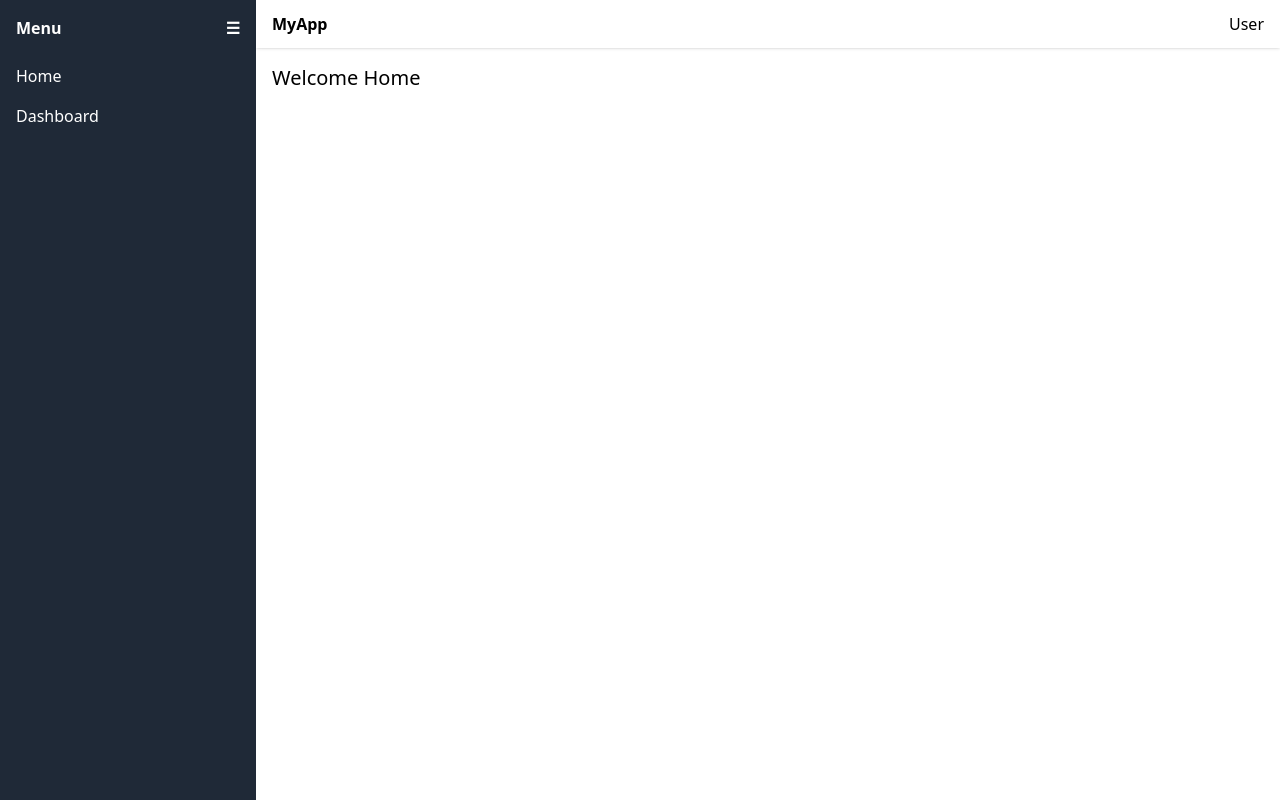
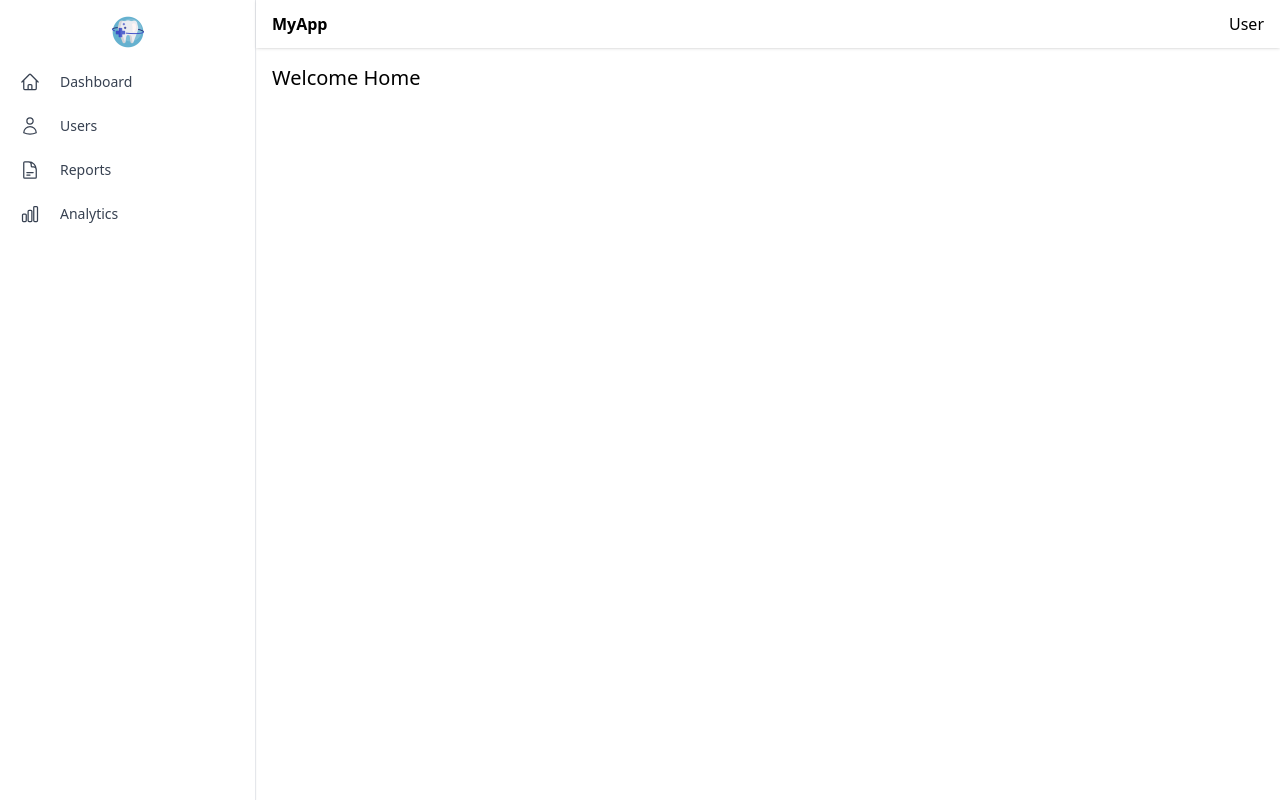
Before and after one commit to giridhar0025/dcms_portal_fe, a React (Vite) app: page / in a window 1280 px wide. Built offline with nearby package versions, Linux system fonts and the light colour scheme; no server answers.

Commit message:
fixed setup issues and update sidebar

```diff
--- a/src/components/layout/Sidebar.tsx
+++ b/src/components/layout/Sidebar.tsx
@@ -1,34 +1,50 @@
-import { Link } from 'react-router-dom';
+import {
+  HomeIcon,
+  UserIcon,
+  DocumentTextIcon,
+  ChartBarIcon,
+} from '@heroicons/react/24/outline';
+import { Link, useLocation } from 'react-router-dom';
+import clsx from 'clsx';
 
-interface SidebarProps {
-  open: boolean;
-  onToggle: () => void;
-}
+const navItems = [
+  { label: 'Dashboard', to: '/dashboard', icon: HomeIcon },
+  { label: 'Users', to: '/users', icon: UserIcon },
+  { label: 'Reports', to: '/reports', icon: DocumentTextIcon },
+  { label: 'Analytics', to: '/analytics', icon: ChartBarIcon },
+];
 
-export default function Sidebar({ open, onToggle }: SidebarProps) {
+export default function Sidebar() {
+  const location = useLocation();
+
   return (
-    <aside
-      className={`${open ? 'w-64' : 'w-16'} bg-gray-800 text-white transition-all duration-300 flex flex-col`}
-    >
-      <div className="p-4 font-bold flex justify-between items-center">
-        <span>Menu</span>
-        <button className="hidden md:block" onClick={onToggle} aria-label="toggle sidebar">
-          ☰
-        </button>
+    <aside className="group h-screen bg-white border-r shadow-sm relative transition-all duration-300 w-16 hover:w-64">
+      {/* Logo */}
+      <div className="flex items-center justify-center p-4">
+        <img src="src/assets/dentistry.png" alt="Logo" className="w-8 h-8" />
       </div>
-      <nav className="flex-1">
-        <ul>
-          <li>
-            <Link to="/" className="block px-4 py-2 hover:bg-gray-700">
-              Home
+
+      {/* Navigation */}
+      <nav className="flex flex-col space-y-2 px-2">
+        {navItems.map(({ label, to, icon: Icon }) => {
+          const isActive = location.pathname === to;
+
+          return (
+            <Link
+              key={label}
+              to={to}
+              className={clsx(
+                'flex items-center gap-3 text-sm font-medium px-3 py-2 rounded-md transition-all duration-200 hover:bg-gray-100',
+                isActive ? 'bg-gray-100 text-black' : 'text-gray-700'
+              )}
+            >
+              <Icon className="h-5 w-5 flex-shrink-0" />
+              <span className="overflow-hidden whitespace-nowrap transition-all duration-200 opacity-0 group-hover:opacity-100 group-hover:ml-2">
+                {label}
+              </span>
             </Link>
-          </li>
-          <li>
-            <Link to="/dashboard" className="block px-4 py-2 hover:bg-gray-700">
-              Dashboard
-            </Link>
-          </li>
-        </ul>
+          );
+        })}
       </nav>
     </aside>
   );
```
Also changed, not shown: package.json (+8 -7 lines), src/assets/dentistry.png (added), 1 other file (tests, documents, lock files or other folders).
